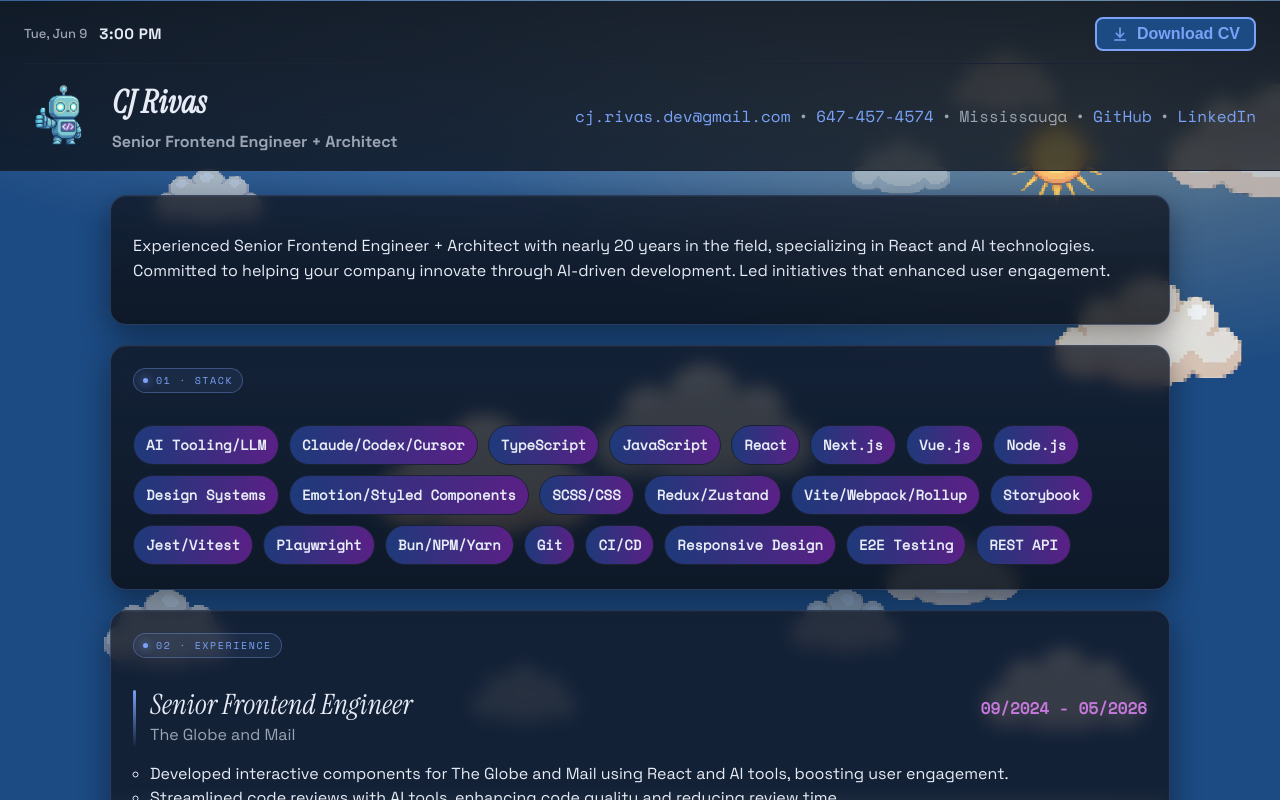
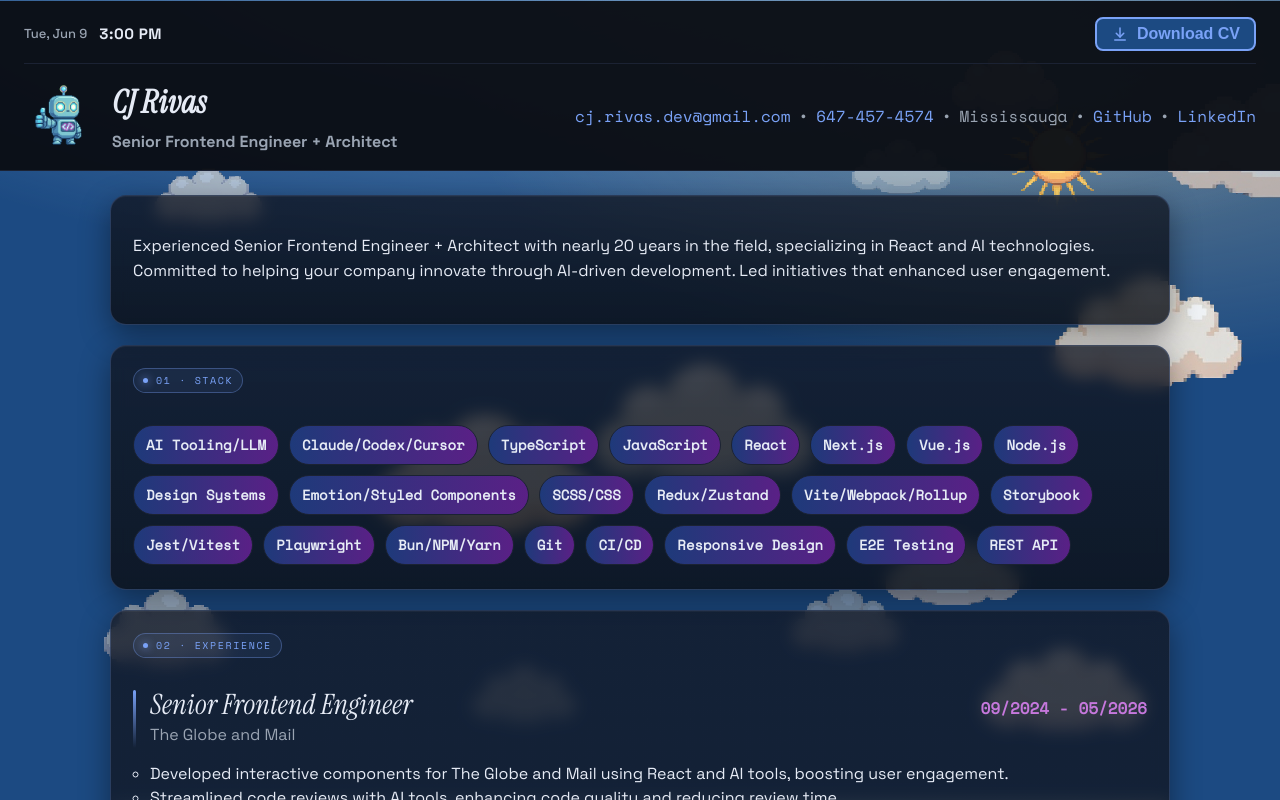
Before and after one commit to codebend3r/codebender-portfolio, a React (Vite) app: page / in a window 1280 px wide. Shown: the top 800 px of the page. Built offline with nearby package versions, Linux system fonts and the light colour scheme; no server answers.

Commit message:
CJR: disable `backdrop-filter` blur on touch devices
- `@media (hover: none)` swaps blur for a near-opaque solid bg
- blur on a `position: sticky` bar is the main jank source on iOS Safari

```diff
--- a/src/components/AppHeader.module.css
+++ b/src/components/AppHeader.module.css
@@ -25,6 +25,14 @@
   --header-logo-size: 72px;
   --header-brand-gap: 16px;
   --header-meta-size: 16px;
+}
+
+@media (hover: none) {
+  .bar {
+    background: rgba(11, 14, 20, 0.96);
+    backdrop-filter: none;
+    -webkit-backdrop-filter: none;
+  }
 }
 
 .inner {
```
